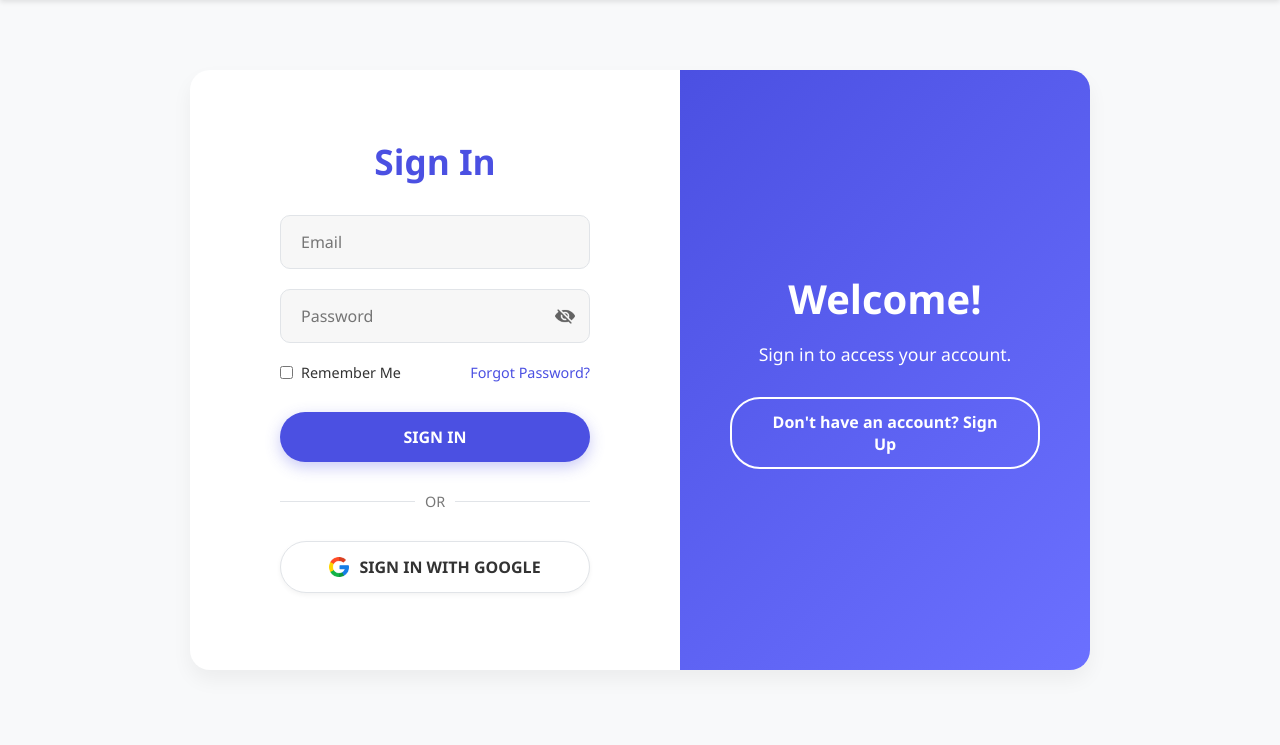
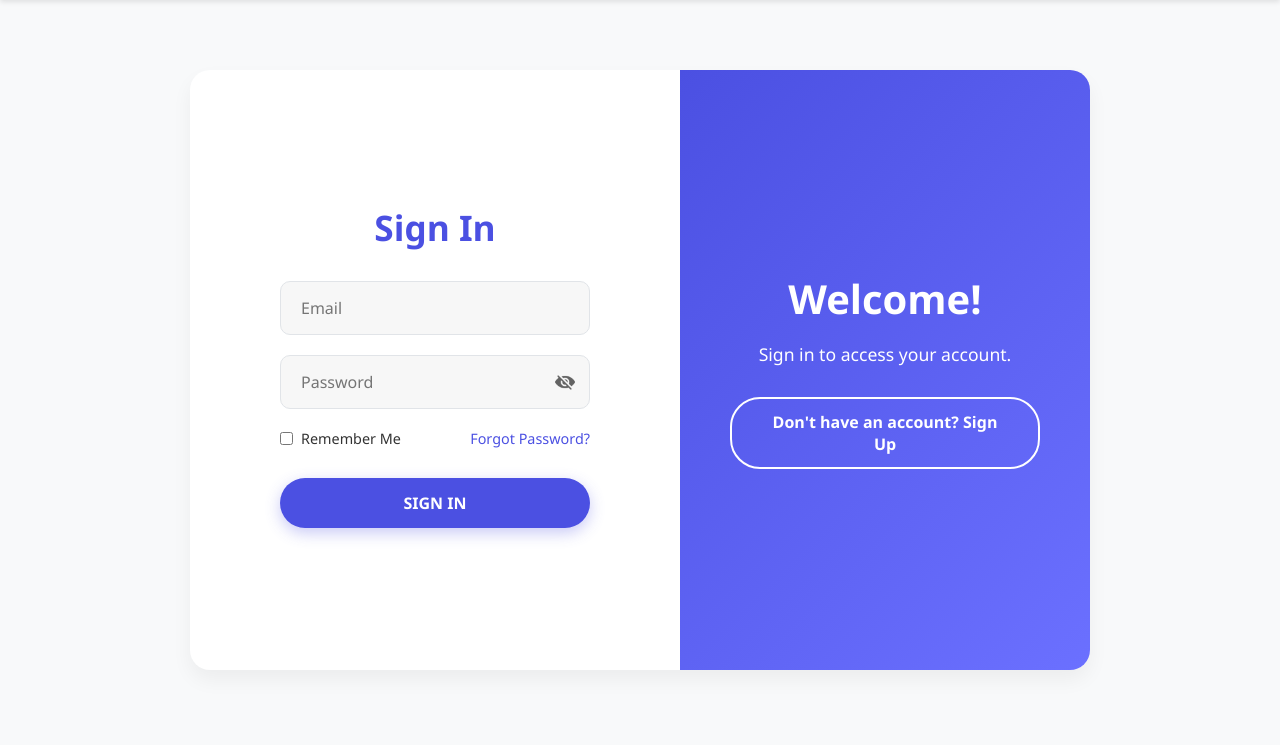
Before and after one commit to pawanthathsara987/DexterStyles, a PHP site: page /Project/pages/signin.php in a window 1280 px wide. Shown: the part 95-840 px from the top of the page. Run offline with PHP 8.4, Linux system fonts and the light colour scheme.

Commit message:
correct some errors

```diff
--- a/home.php
+++ b/home.php
@@ -70,7 +70,9 @@ $featuredProducts = getFeaturedProducts($conn);
                 <li><a href="./pages/contact.php">Contact</a></li>
             </ul>
             <div class="nav-actions">
-                <a href="./pages/view_cart.php" class="cart-icon">🛒</a>
+                <?php if (isset($_SESSION['logged_in']) && $_SESSION['logged_in']): ?>
+                    <a href="./pages/view_cart.php" class="cart-icon">🛒</a>
+                <?php endif; ?>
                 <?php if (isset($_SESSION['logged_in']) && $_SESSION['logged_in']): ?>
                 <a href="./pages/profile.php" class="p-pic">
                     <img src="./img/profile_photo/<?php echo empty($_SESSION['profile_pic']) ? 'blankprofile.jpg' : $_SESSION['profile_pic']; ?>" alt="Profile">
--- a/pages/aboutus.php
+++ b/pages/aboutus.php
@@ -26,7 +26,9 @@ include './../php_files/conn.php';
                 <li><a href="./contact.php">Contact</a></li>
             </ul>
             <div class="nav-actions">
-                <a href="./view_cart.php" class="cart-icon">🛒</a>
+                <?php if (isset($_SESSION['logged_in']) && $_SESSION['logged_in']): ?>
+                    <a href="./view_cart.php" class="cart-icon">🛒</a>
+                <?php endif; ?>
                 <?php if (isset($_SESSION['logged_in']) && $_SESSION['logged_in']): ?>
                 <a href="./profile.php" class="p-pic">
                     <img src="../img/profile_photo/<?php echo empty($_SESSION['profile_pic']) ? 'blankprofile.jpg' : $_SESSION['profile_pic']; ?>" alt="Profile">
--- a/pages/contact.php
+++ b/pages/contact.php
@@ -206,7 +206,9 @@
                 <li><a href="./contact.php">Contact</a></li>
             </ul>
             <div class="nav-actions">
-                <a href="./view_cart.php" class="cart-icon">🛒</a>
+                <?php if (isset($_SESSION['logged_in']) && $_SESSION['logged_in']): ?>
+                    <a href="./view_cart.php" class="cart-icon">🛒</a>
+                <?php endif; ?>
                 <?php if (isset($_SESSION['logged_in']) && $_SESSION['logged_in']): ?>
                 <a href="./profile.php" class="p-pic">
                     <img src="./../img/profile_photo/<?php echo empty($_SESSION['profile_pic']) ? 'blankprofile.jpg' : $_SESSION['profile_pic']; ?>" alt="Profile">
--- a/pages/product.php
+++ b/pages/product.php
@@ -190,7 +190,9 @@ if ($stmt) {
                 <li><a href="./contact.php">Contact</a></li>
             </ul>
             <div class="nav-actions">
-                <a href="./view_cart.php" class="cart-icon">🛒</a>
+                <?php if (isset($_SESSION['logged_in']) && $_SESSION['logged_in']): ?>
+                    <a href="./view_cart.php" class="cart-icon">🛒</a>
+                <?php endif; ?>
 
                 <?php if (isset($_SESSION['logged_in']) && $_SESSION['logged_in']): ?>
                 <a href="./profile.php" class="p-pic">
--- a/pages/product_details.php
+++ b/pages/product_details.php
@@ -193,7 +193,7 @@
     <title><?php echo $_SESSION['p_title']; ?></title>
     <link href="https://cdn.jsdelivr.net/npm/bootstrap@5.3.0-alpha1/dist/css/bootstrap.min.css" rel="stylesheet">
     <link rel="stylesheet" href="https://cdnjs.cloudflare.com/ajax/libs/font-awesome/6.4.0/css/all.min.css">
-    <link rel="stylesheet" href="./../css/product_details.css">
+    <link rel="stylesheet" href="./../css/product-details.css">
     <link rel="stylesheet" href="./../css/home.css">
 </head>
 <body>
@@ -202,7 +202,9 @@
         <nav class="nav">
             <div class="logo"><a href="./../home.php"><img src="./../img/Logo.png" alt="DexterStyles Logo"></a></div>
             <div class="nav-actions">
-                <a href="./view_cart.php" class="cart-icon">🛒</a>
+                <?php if (isset($_SESSION['logged_in']) && $_SESSION['logged_in']): ?>
+                    <a href="./view_cart.php" class="cart-icon">🛒</a>
+                <?php endif; ?>
                 <?php if (isset($_SESSION['logged_in']) && $_SESSION['logged_in']): ?>
                 <a href="./profile.php" class="p-pic">
                     <img src="./../img/profile_photo/<?php echo empty($_SESSION['profile_pic']) ? 'blankprofile.jpg' : $_SESSION['profile_pic']; ?>" alt="Profile">
--- a/pages/signin.php
+++ b/pages/signin.php
@@ -201,14 +201,6 @@
                     <?php if(isset($error_msg) && !empty($error_msg) && !isset($_POST['signupbtn'])) { ?>
                         <div class="signin-error-message" style="display: block;"><?php echo $error_msg; ?></div>
                     <?php } ?>
-
-                    <div class="separator">
-                        <span>OR</span>
-                    </div>
-                    <button type="button" class="google-login-btn">
-                        <img src="./../img/google.png" alt="Google Icon" class="google-icon">
-                        Sign in with Google
-                    </button>
                 </form>
             </div>
 
@@ -241,13 +233,6 @@
                     </div>
                     <div id="error-message" class="error-message">Passwords do not match!</div>
                     <button type="submit" name="signupbtn">Sign Up</button>
-                    <div class="separator">
-                        <span>OR</span>
-                    </div>
-                    <button type="button" class="google-login-btn">
-                        <img src="./../img/google.png" alt="Google Icon" class="google-icon">
-                        Sign up with Google
-                    </button>
                 </form>
             </div>
 
--- a/pages/view_cart.php
+++ b/pages/view_cart.php
@@ -167,7 +167,9 @@ while ($row = $result->fetch_assoc()) {
                     <li><a href="./contact.php">Contact</a></li>
                 </ul>
                 <div class="nav-actions">
-                    <a href="./view_cart.php" class="cart-icon">🛒</a>
+                    <?php if (isset($_SESSION['logged_in']) && $_SESSION['logged_in']): ?>
+                        <a href="./view_cart.php" class="cart-icon">🛒</a>
+                    <?php endif; ?>
                     <?php if (isset($_SESSION['logged_in']) && $_SESSION['logged_in']): ?>
                     <a href="./profile.php" class="p-pic">
                         <img src="./../img/profile_photo/<?php echo empty($_SESSION['profile_pic']) ? 'blankprofile.jpg' : $_SESSION['profile_pic']; ?>" alt="Profile">
```
Also changed, not shown: img/profile_photo/blankprofile.jpg (added), img/profile_photo/profile_6_1744601874.jpg (deleted), img/profile_photo/profile_7_1744612789.jpg (deleted), img/profile_photo/profile_9_1744894945.jpg (renamed from img/profile_photo/profile_6_1744588547.jpg), img/profile_photo/profile_9_1744895257.jpg (renamed from img/profile_photo/profile_6_1744611217.jpg).
